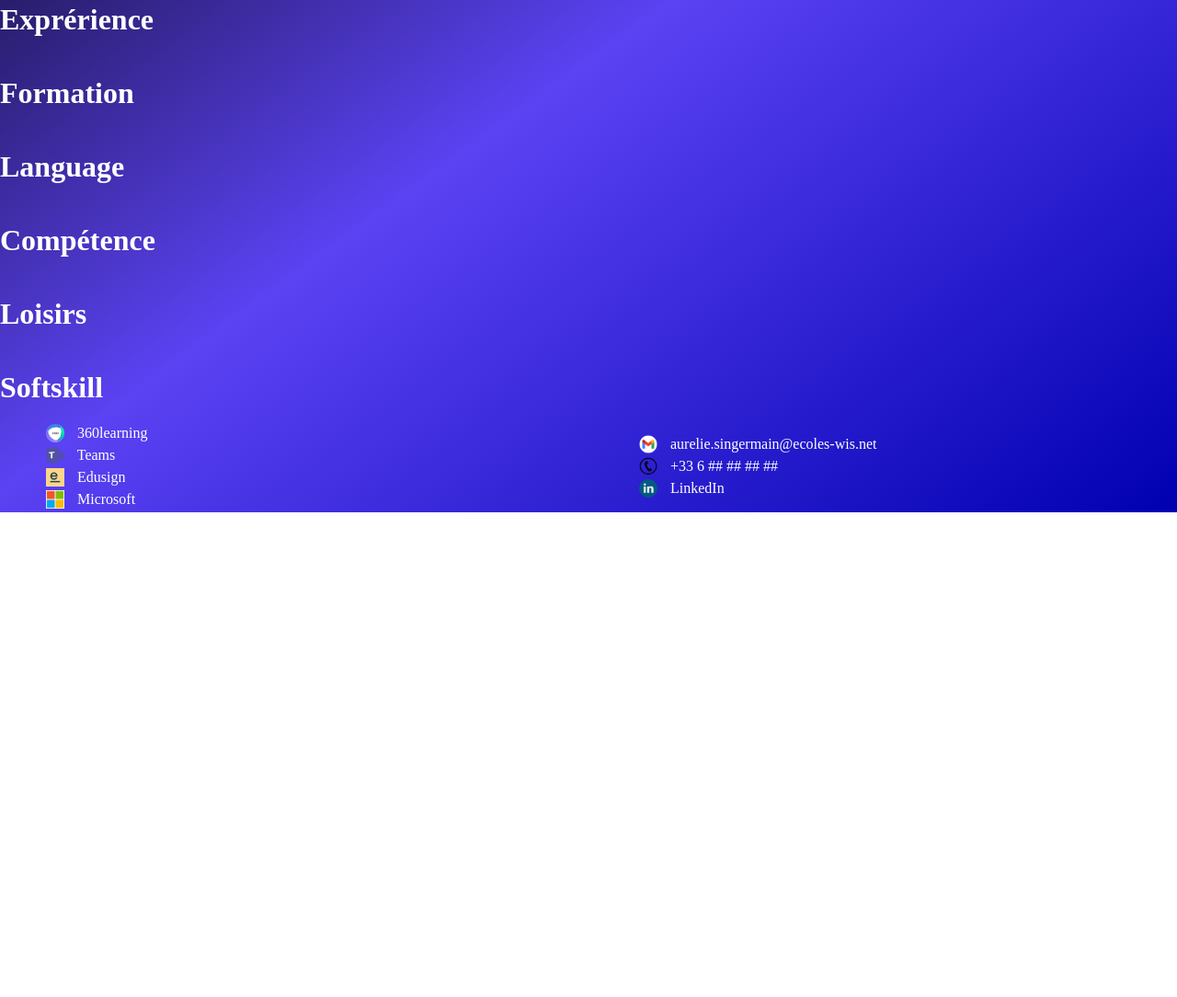
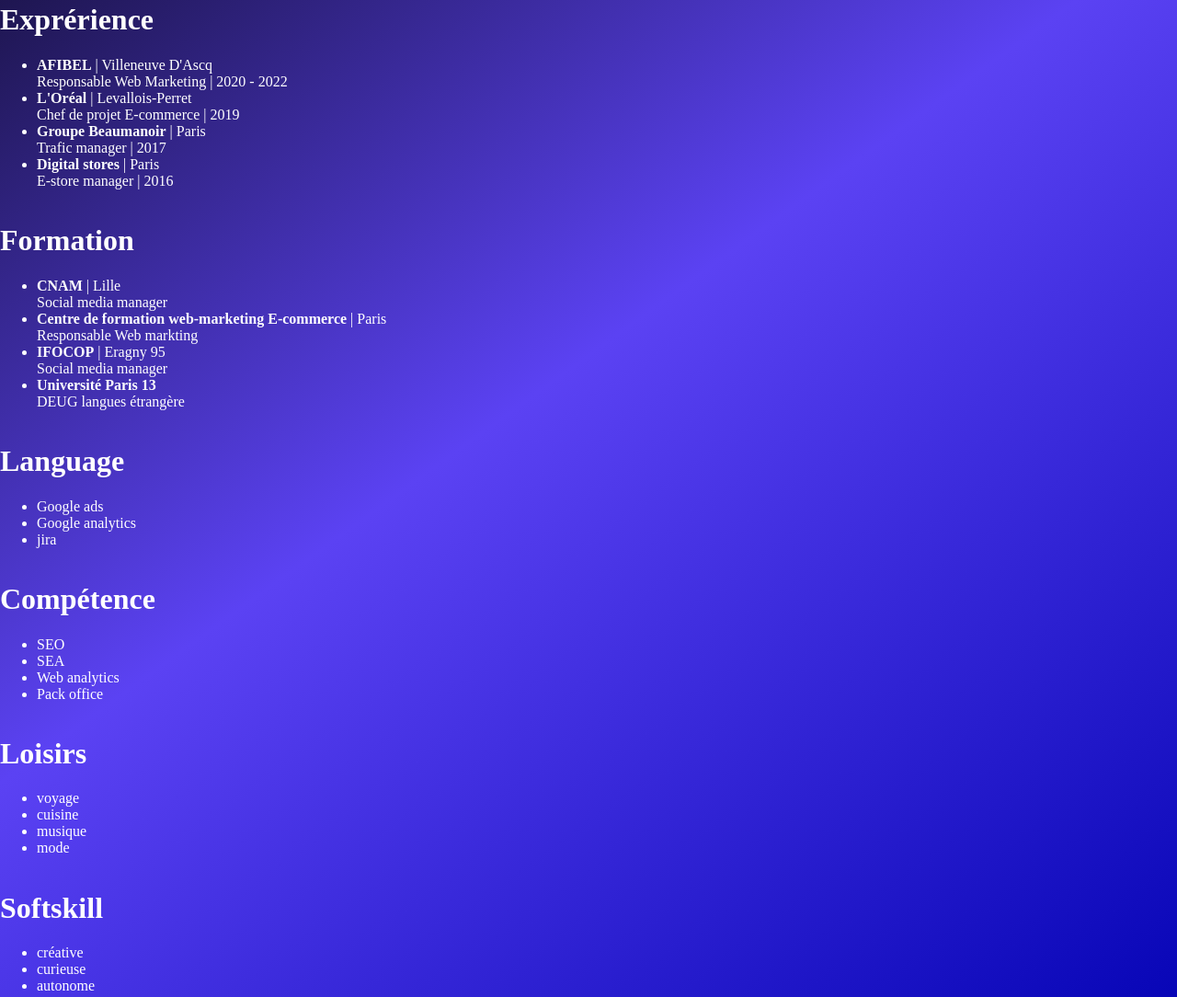
Before and after one commit to yheguy/yheguy.github.io, a plain HTML site: page aurelie.html in a window 1280 px wide. Shown: the part 420-1504 px from the top of the page at 92% size. Before the commit the page ends 977 px from the top, so only its background shows below. Drawn offline with Linux system fonts and the light colour scheme.

Commit message:
ajout pages

```diff
--- a/aurelie.html
+++ b/aurelie.html
@@ -62,21 +62,79 @@
         </div>
         <div class="xp">
             <h1 id="title_xp"> Exprérience </h1>
+            <ul>
+                <li>
+                    <b>AFIBEL</b> | Villeneuve D'Ascq<br>
+                    Responsable Web Marketing | 2020 - 2022
+                </li>
+                <li>
+                    <b>L'Oréal</b> | Levallois-Perret<br>
+                    Chef de projet E-commerce | 2019
+                </li>
+                <li>
+                    <b>Groupe  Beaumanoir</b> | Paris<br>
+                    Trafic manager | 2017
+                </li>
+                <li>
+                    <b>Digital stores</b> | Paris<br>
+                    E-store manager | 2016
+                </li>
+            </ul>
         </div>
         <div class="formation">
             <h1 id="title_formation"> Formation </h1>
+            <ul>
+                <li>
+                    <b>CNAM</b> | Lille <br>
+                    Social media manager
+                </li>
+                <li>
+                    <b>Centre de formation web-marketing E-commerce</b> | Paris <br>
+                    Responsable Web markting
+                </li>
+                <li>
+                    <b>IFOCOP</b> | Eragny 95 <br>
+                    Social media manager
+                </li>
+                <li>
+                    <b>Université Paris 13</b><br>
+                    DEUG langues étrangère
+                </li>
+            </ul>
         </div>
         <div class="language">
             <h1 id="title_langage">Language</h1>
+            <ul>
+                <li>Google ads</li>
+                <li>Google analytics</li>
+                <li>jira</li>
+            </ul>
         </div>
         <div class="competence">
             <h1 id="title_competence"> Compétence </h1>
+            <ul>
+                <li>SEO</li>
+                <li>SEA</li>
+                <li>Web analytics</li>
+                <li>Pack office</li>
+            </ul>
         </div>
         <div class="Loisir">
             <h1 id="title_loisir"> Loisirs </h1>
+            <ul>
+                <li>voyage</li>
+                <li>cuisine</li>
+                <li>musique</li>
+                <li>mode</li>
+            </ul>
         </div>
         <div class="softskill">
             <h1 id="title_softskill">Softskill</h1>
+            <ul>
+                <li>créative</li>
+                <li>curieuse</li>
+                <li>autonome</li>
+            </ul>
         </div>
     </div>
     <footer>
```
Also changed, not shown: jules.html (+42 -1 lines), trombinoscope.html (+1 -1 lines).
